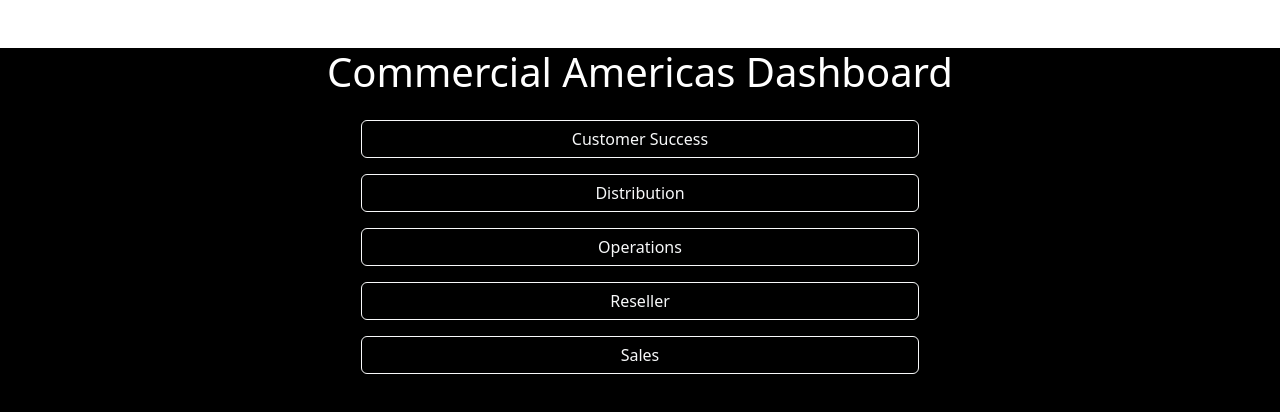
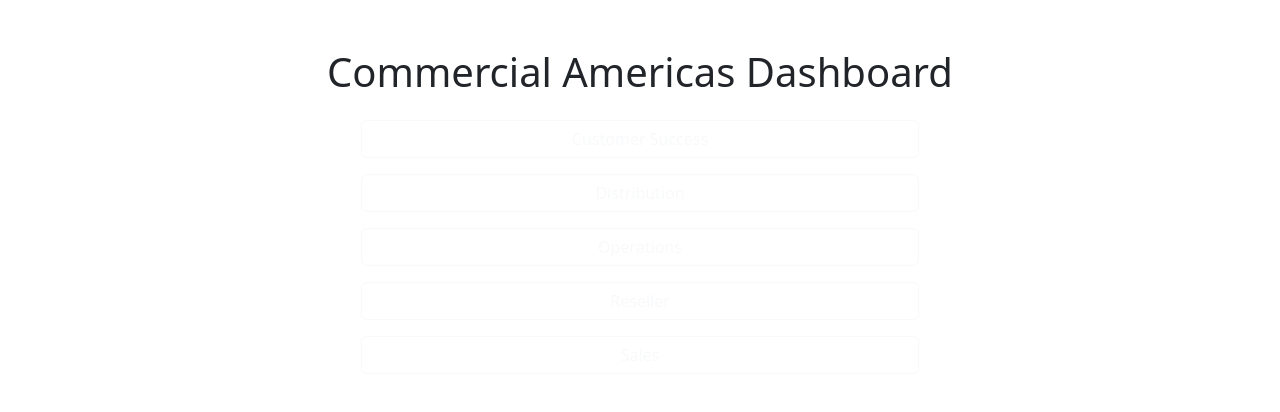
Before and after one commit to hicks08805/comm-amer-dashboard, a React (Create React App) app: page / in a window 1280 px wide. Shown: the top 412 px of the page. Built offline with nearby package versions, Linux system fonts and the light colour scheme.

Commit message:
fixing colors v7

```diff
--- a/src/App.js
+++ b/src/App.js
@@ -56,8 +56,7 @@ function OperationsLayout() {
 
 export default function App() {
   return (
-    <div style={{ backgroundColor: '#000', minHeight: '100vh', color: 'white' }}>
-    <Router>
+      <Router>
       <Routes>
         <Route path="/" element={<Home />} />
 
@@ -155,6 +154,6 @@ export default function App() {
         />
       </Routes>
     </Router>
-    </div>
+
       );
 }
```
